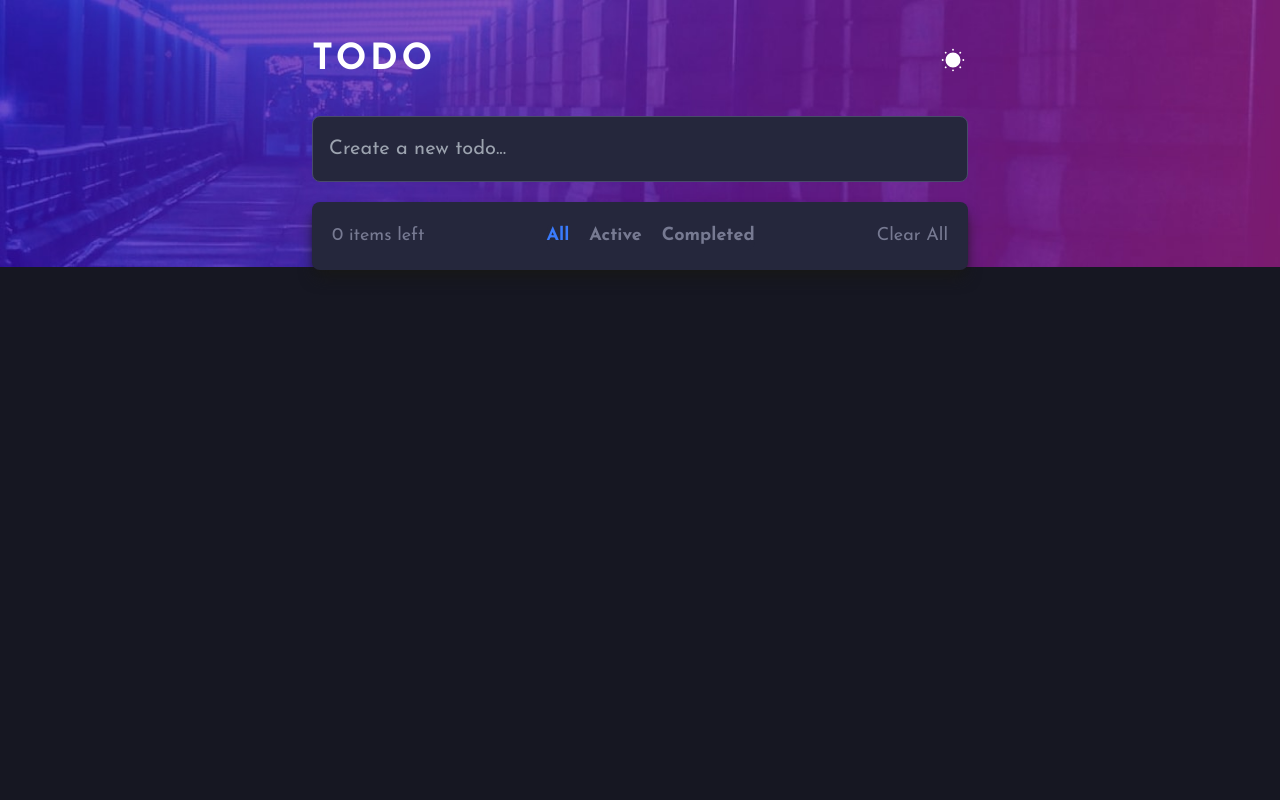
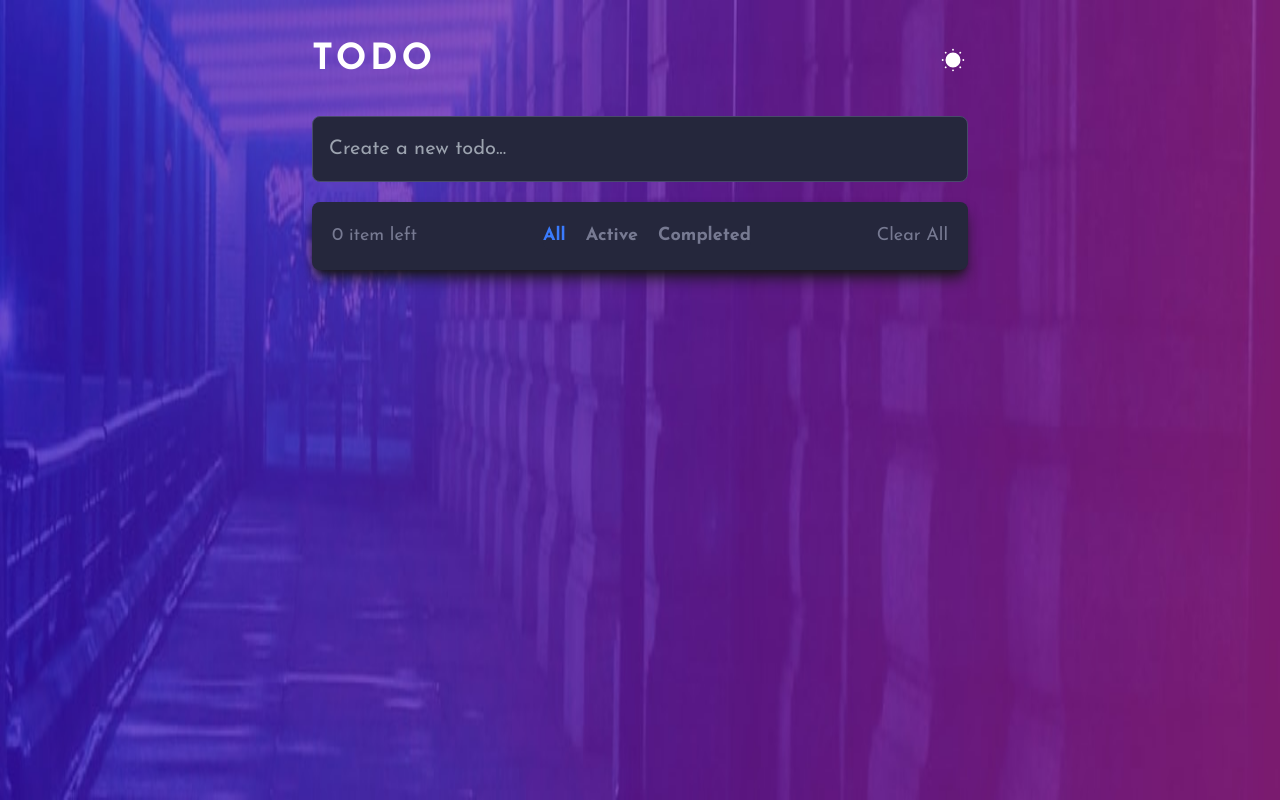
Before and after one commit to Warisaremou/Todo-app, a React (Create React App) app: page / in a window 1280 px wide. Built offline with nearby package versions, Linux system fonts and the light colour scheme.

Commit message:
Refactoring, with SOLID principle. Check not working yet.

```diff
--- a/src/Components/App.jsx
+++ b/src/Components/App.jsx
@@ -4,35 +4,29 @@ import TodoList from "./TodoList";
 import Background from "./Background";
 
 function App() {
-  const savedTodo = localStorage.getItem("todos");
-  const savedThemes = localStorage.getItem("themes");
-  const [inputValue, setInputValue] = useState("");
-  const [todo, setTodo] = useState(savedTodo ? JSON.parse(savedTodo) : []);
-  const [theme, setTheme] = useState(savedThemes ? JSON.parse(savedThemes) : "light");
+  const Todos = JSON.parse(localStorage.getItem("todos")) || [];
+  const Theme = localStorage.getItem("theme") || "light";
+
+  const [todos, setTodos] = useState(Todos);
+  const [theme, setTheme] = useState(Theme);
 
   useEffect(() => {
-    localStorage.setItem("todos", JSON.stringify(todo));
-  }, [todo]);
+    theme === "light"
+      ? document.documentElement.classList.add("dark")
+      : document.documentElement.classList.remove("dark");
+
+    localStorage.setItem("theme", theme);
+  }, [theme]);
+
   useEffect(() => {
-    if (theme === "light") {
-      document.documentElement.classList.add("dark");
-    } else {
-      document.documentElement.classList.remove("dark");
-    }
-    localStorage.setItem("themes", JSON.stringify(theme));
-  }, [theme]);
+    localStorage.setItem("todos", JSON.stringify(todos));
+  }, [todos]);
 
   return (
     <div className="font-josefin relative">
       <div className="max-w-screen-md mx-auto pt-5 px-5 md:px-14">
-        <Header
-          inputValue={inputValue}
-          setInputValue={setInputValue}
-          setTodo={setTodo}
-          theme={theme}
-          setTheme={setTheme}
-        />
-        <TodoList todo={todo} setTodo={setTodo} />
+        <Header setTodos={setTodos} theme={theme} setTheme={setTheme} />
+        <TodoList todos={todos} setTodos={setTodos} />
       </div>
       <div className="layout">
         <Background theme={theme} />
--- a/src/Components/Background.jsx
+++ b/src/Components/Background.jsx
@@ -10,20 +10,10 @@ function Backgroud({ theme }) {
   let desktopBackground;
   function setMobileBg() {
     if (theme === "dark") {
-      mobileBackground = (
-        <img
-          src={mobileBg}
-          alt="mobile-bg"
-          className="absolute top-0 left-0 right-0 -z-10 w-full"
-        />
-      );
+      mobileBackground = <img src={mobileBg} alt="mobile-bg" className="absolute top-0 left-0 right-0 -z-10 w-full" />;
     } else {
       mobileBackground = (
-        <img
-          src={darkMobileBg}
-          alt="mobile-bg"
-          className="absolute top-0 left-0 right-0 -z-10 w-full"
-        />
+        <img src={darkMobileBg} alt="mobile-bg" className="absolute top-0 left-0 right-0 -z-10 w-full" />
       );
     }
     return mobileBackground;
@@ -32,19 +22,11 @@ function Backgroud({ theme }) {
   function setDesktopBg() {
     if (theme === "dark") {
       desktopBackground = (
-        <img
-          src={desktopBg}
-          alt="Desktop-bg"
-          className="absolute top-0 left-0 right-0 -z-10 w-full"
-        />
+        <img src={desktopBg} alt="Desktop-bg" className="absolute top-0 left-0 right-0 -z-10 w-full h-screen" />
       );
     } else {
       desktopBackground = (
-        <img
-          src={darkDesktopBg}
-          alt="Desktop-bg"
-          className="absolute top-0 left-0 right-0 -z-10 w-full"
-        />
+        <img src={darkDesktopBg} alt="Desktop-bg" className="absolute top-0 left-0 right-0 -z-10 w-full h-screen" />
       );
     }
     return desktopBackground;
@@ -52,10 +34,7 @@ function Backgroud({ theme }) {
 
   return (
     <>
-      <MatchMediaWrapper
-        mobileBackground={setMobileBg()}
-        desktopBackground={setDesktopBg()}
-      />
+      <MatchMediaWrapper mobileBackground={setMobileBg()} desktopBackground={setDesktopBg()} />
     </>
   );
 }
--- /dev/null
+++ b/src/Components/Header/Form.jsx
@@ -0,0 +1,23 @@
+import React from "react";
+
+function Form({ addTodo }) {
+  const handleSubmit = (e) => {
+    e.preventDefault();
+    const inputValue = e.target[0].value;
+
+    if (inputValue !== "") {
+      addTodo((todos) => [...todos, { value: inputValue, isCompleted: false }]);
+      e.target[0].value = "";
+    } else {
+      alert("Please enter a todo");
+    }
+  };
+
+  return (
+    <form onSubmit={handleSubmit}>
+      <input className="todo-input" type="text" placeholder="Create a new todo..." />
+    </form>
+  );
+}
+
+export default Form;
--- /dev/null
+++ b/src/Components/Header/ThemeSwitcher.jsx
@@ -0,0 +1,19 @@
+import { BrightnessLowFill, MoonFill } from "react-bootstrap-icons";
+
+function ThemeSwitcher({ theme, switchTheme }) {
+  const handleSwitchTheme = () => {
+    switchTheme(theme === "light" ? "dark" : "light");
+  };
+
+  return (
+    <div onClick={handleSwitchTheme}>
+      {theme === "light" ? (
+        <BrightnessLowFill className="cursor-pointer text-3xl toogle-btn" />
+      ) : (
+        <MoonFill className="cursor-pointer md:text-3xl toogle-btn" />
+      )}
+    </div>
+  );
+}
+
+export default ThemeSwitcher;
--- a/src/Components/Header/index.jsx
+++ b/src/Components/Header/index.jsx
@@ -1,42 +1,14 @@
-import { BrightnessLowFill, MoonFill } from "react-bootstrap-icons";
+import Form from "./Form";
+import ThemeSwitcher from "./ThemeSwitcher";
 
-function Header({ inputValue, setInputValue, setTodo, theme, setTheme }) {
-  function keyPressed(e) {
-    if (e.keyCode === 13) {
-      if (inputValue === "") {
-        alert("Please enter a todo");
-      } else {
-        setTodo((currentInput) => [...currentInput, inputValue]);
-        setInputValue("");
-      }
-      // console.log(inputValue)
-    }
-  }
-
-  const handleThemeSwitch = () => {
-    setTheme(theme === "dark" ? "light" : "dark");
-  };
-
+function Header({ setTodos, theme, setTheme }) {
   return (
     <div className="py-5">
       <div className="text-2xl md:text-4xl text-white flex justify-between mb-9 items-center">
         <h3 className="font-extrabold tracking-widest">TODO</h3>
-        <div onClick={handleThemeSwitch}>
-          {theme === "light" ? (
-            <BrightnessLowFill className="cursor-pointer text-3xl toogle-btn" />
-          ) : (
-            <MoonFill className="cursor-pointer md:text-3xl toogle-btn" />
-          )}
-        </div>
+        <ThemeSwitcher theme={theme} switchTheme={setTheme} />
       </div>
-      <input
-        type="text"
-        value={inputValue}
-        className="todo-input"
-        placeholder="Create a new todo..."
-        onChange={(e) => setInputValue(e.target.value)}
-        onKeyDown={keyPressed}
-      />
+      <Form addTodo={setTodos} />
     </div>
   );
 }
--- a/src/Components/TodoList/Options.jsx
+++ b/src/Components/TodoList/Options.jsx
@@ -1,17 +1,17 @@
-function Options({ todo, setTodo }) {
-  const clearAllTodo = () => {
-    setTodo([]);
+function Options({ length, clearAllTodos }) {
+  const handleClick = () => {
+    clearAllTodos([]);
   };
 
   return (
     <div className="text-light-gray text-lg p-5 flex justify-between relative">
-      <span>{`${todo.length} items left`}</span>
+      {length > 1 ? <span>{`${length} items left`}</span> : <span>{`${length} item left`}</span>}
       <div className="main-options">
         <button className="text-active-option">All</button>
         <button className="px-5 options">Active</button>
         <button className="options">Completed</button>
       </div>
-      <button className="options" onClick={clearAllTodo}>
+      <button className="options" onClick={handleClick}>
         Clear All
       </button>
     </div>
--- a/src/Components/TodoList/Todo.jsx
+++ b/src/Components/TodoList/Todo.jsx
@@ -0,0 +1,38 @@
+import React from "react";
+import { Check, XLg } from "react-bootstrap-icons";
+
+export default function Todo({ index, value, isCompleted, updateTodos }) {
+  let handleMarkAsCompleted = () => {
+    updateTodos((todos) => {
+      let newTodos = [...todos];
+      newTodos[index].isCompleted = !todos[index].isCompleted;
+      return newTodos;
+    });
+  };
+
+  let handleDeleteTodo = () => {
+    updateTodos((todos) => {
+      let newTodos = [...todos];
+      newTodos.splice(index, 1);
+      return newTodos;
+    });
+  };
+
+  return (
+    <div key={index} className="todo py-5 border-b-2 dark:border-text-dark my-todo">
+      <div className="px-3 flex justify-between items-center">
+        <div className="flex items-center">
+          <Check
+            data-index={`${index}`}
+            className={`check-btn ${isCompleted ? "completed" : null}`}
+            onClick={handleMarkAsCompleted}
+          />
+          <p className={`todo-content ${isCompleted ? "line-through" : null}`}>{value}</p>
+        </div>
+        <div onClick={handleDeleteTodo}>
+          <XLg className="clear-btn" />
+        </div>
+      </div>
+    </div>
+  );
+}
--- a/src/Components/TodoList/index.jsx
+++ b/src/Components/TodoList/index.jsx
@@ -1,54 +1,13 @@
-import { useState } from "react";
-import { Check, XLg } from "react-bootstrap-icons";
+import Todo from "./Todo";
 import Options from "./Options";
 
-function TodoList({ todo, setTodo }) {
-  const [isCompleted, setIsCompleted] = useState(false);
-  // const [completedTodo, setCompletedTodo] = useState([])
-
-  function markAsCompleted(e, index) {
-    const dataIndex = e.currentTarget.dataset.index;
-    console.log(dataIndex, index);
-    console.log(e);
-    if (dataIndex == index) {
-      // if (e.currentTarget.classList.contains("completed")) {
-      //   console.log("yes");
-      //   e.currentTarget.classList.add('completed')
-      // } else {
-      //   console.log("no");
-      // }
-      isCompleted ? setIsCompleted(false) : setIsCompleted(true);
-    }
-  }
-
-  function deleteTodo(index) {
-    setTodo((currentTodo) => {
-      return currentTodo.filter((_, i) => i !== index);
-    });
-  }
-
+function TodoList({ todos, setTodos }) {
   return (
     <div className="bg-white dark:bg-input-dark rounded-lg shadow-lg shadow-light-shadow dark:shadow-dark-shadow">
-      {todo.map((myTodo, index) => (
-        <div key={index} data-index={index} className="todo py-5 border-b-2 dark:border-text-dark my-todo">
-          <div className="px-3 flex justify-between items-center">
-            <div className="flex items-center">
-              <Check
-                data-index={`${index}`}
-                className={`check-btn ${isCompleted ? "completed" : null}`}
-                onClick={(e) => markAsCompleted(e, index)}
-              />
-              <p className={`todo-content ${isCompleted ? "line-through" : null}`}>
-                {myTodo.charAt(0).toUpperCase() + myTodo.slice(1)}
-              </p>
-            </div>
-            <div onClick={() => deleteTodo(index)}>
-              <XLg className="clear-btn" />
-            </div>
-          </div>
-        </div>
+      {todos.map((todo, index) => (
+        <Todo key={index} index={index} {...todo} updateTodos={setTodos} />
       ))}
-      <Options todo={todo} setTodo={setTodo} />
+      <Options length={todos.length} clearAllTodos={setTodos} />
     </div>
   );
 }
```
